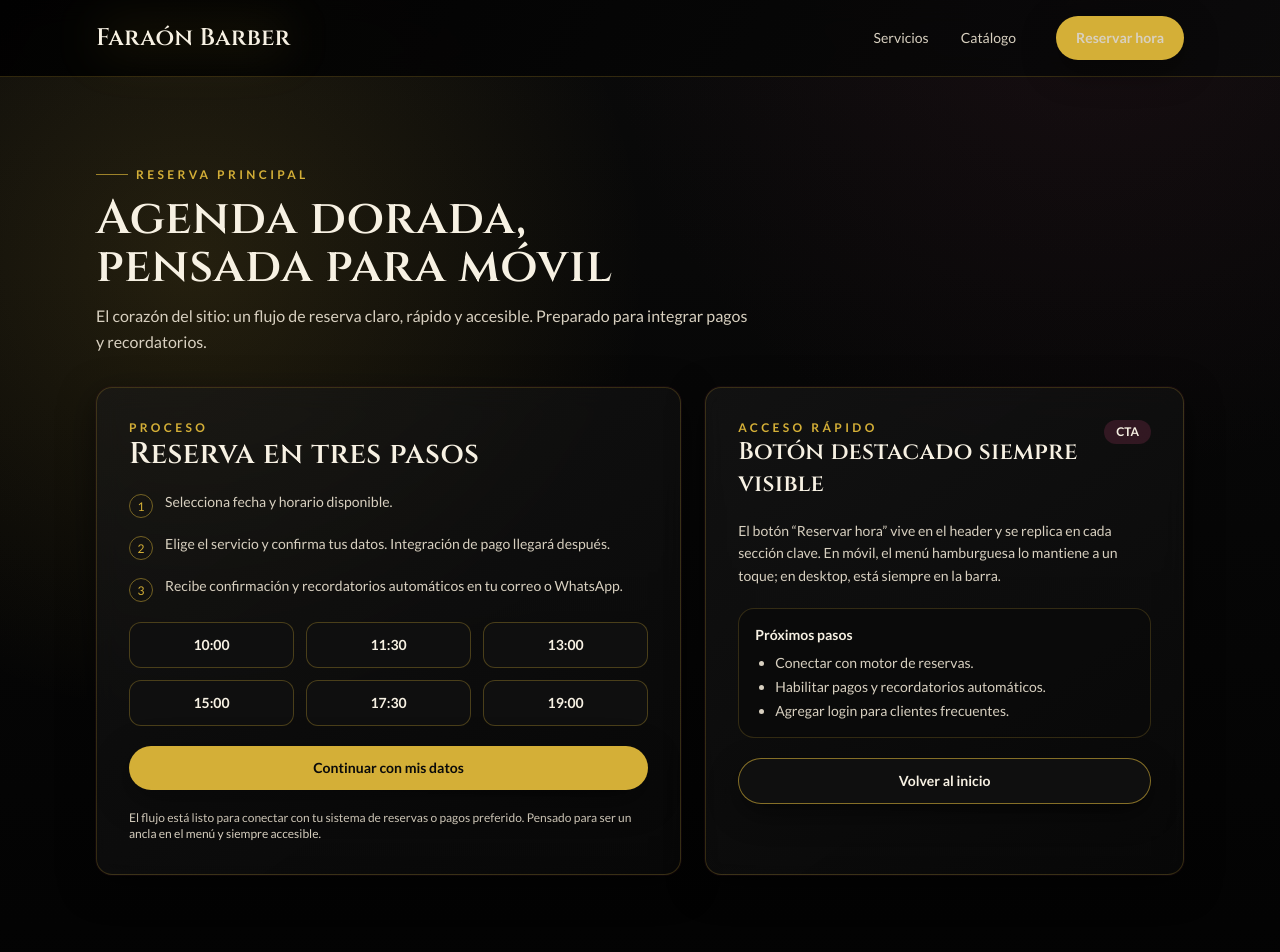
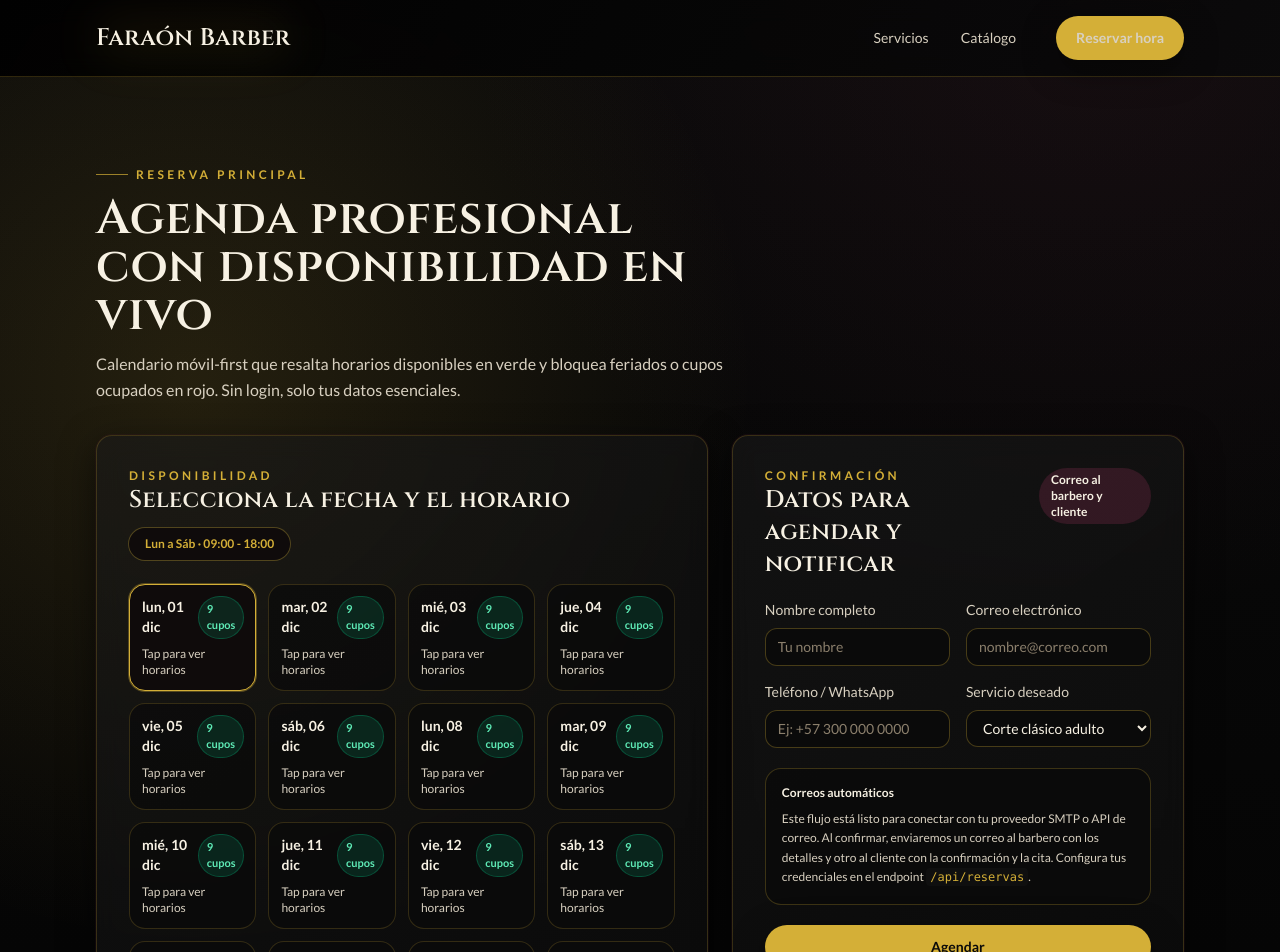
Before and after one commit to Mauriizio/faraon, a Next.js app: page /reservar in a window 1280 px wide. Shown: the top 952 px of the page. Built offline with nearby package versions, Linux system fonts and the light colour scheme.

Commit message:
Modernizar flujo de reservas con calendario

```diff
--- a/app/reservar/page.tsx
+++ b/app/reservar/page.tsx
@@ -1,83 +1,317 @@
+"use client";
+
+import { useMemo, useState } from "react";
 import { CTAButton } from "../components/CTAButton";
 import { SectionShell } from "../components/SectionShell";
 
-const slots = ["10:00", "11:30", "13:00", "15:00", "17:30", "19:00"];
+type AvailabilityStatus = "disponible" | "sin-cupos" | "feriado";
+
+type DayAvailability = {
+  date: Date;
+  key: string;
+  label: string;
+  status: AvailabilityStatus;
+  availableSlots: string[];
+};
+
+const workingHours = [
+  "09:00",
+  "10:00",
+  "11:00",
+  "12:00",
+  "13:00",
+  "14:00",
+  "15:00",
+  "16:00",
+  "17:00",
+];
+
+const holidayKeys = new Set<string>([
+  // Formato YYYY-MM-DD; extiende esta lista con tus feriados locales.
+]);
+
+const bookedSlots: Record<string, string[]> = {
+  // Ejemplo de reservas existentes para ilustrar estados.
+};
+
+const services = [
+  "Corte clásico adulto",
+  "Corte + barba",
+  "Corte para niños clásico",
+  "Corte con tijeras",
+  "Corte degradados",
+  "Cejas",
+  "Barba",
+  "Afeitado completo",
+  "Visos platinados",
+  "Ondulación permanente",
+  "Tinte para las canas",
+  "Alisado permanente keratina",
+  "Pigmentación de barba",
+  "Corte desgradado full servicio + barba pigmentada",
+];
+
+function buildAvailability(): DayAvailability[] {
+  const today = new Date();
+  today.setHours(0, 0, 0, 0);
+
+  return Array.from({ length: 21 }, (_, idx) => {
+    const date = new Date(today);
+    date.setDate(today.getDate() + idx);
+    const key = date.toISOString().split("T")[0];
+
+    const dayOfWeek = date.getDay();
+    const isSunday = dayOfWeek === 0;
+    const isHoliday = holidayKeys.has(key);
+    const blockedDay = isSunday || isHoliday;
+
+    const existing = bookedSlots[key] ?? [];
+    const availableSlots = blockedDay
+      ? []
+      : workingHours.filter((slot) => !existing.includes(slot));
+
+    let status: AvailabilityStatus = "disponible";
+    if (blockedDay) status = "feriado";
+    else if (availableSlots.length === 0) status = "sin-cupos";
+
+    const label = date.toLocaleDateString("es-ES", {
+      weekday: "short",
+      day: "2-digit",
+      month: "short",
+    });
+
+    return { date, key, label, status, availableSlots };
+  }).filter(({ date }) => date.getDay() !== 0); // Filtra domingos fuera de la grilla.
+}
+
+function statusBadgeClasses(status: AvailabilityStatus) {
+  if (status === "disponible") return "bg-emerald-500/15 text-emerald-300 ring-1 ring-emerald-500/40";
+  if (status === "sin-cupos") return "bg-rose-500/15 text-rose-200 ring-1 ring-rose-500/40";
+  return "bg-[#4a1f2f]/30 text-[#f7f1e3] ring-1 ring-[#4a1f2f]/60";
+}
 
 export default function ReservarPage() {
+  const availability = useMemo(buildAvailability, []);
+  const [selectedDateKey, setSelectedDateKey] = useState<string>(availability[0]?.key);
+  const [selectedSlot, setSelectedSlot] = useState<string | null>(null);
+  const [service, setService] = useState(services[0]);
+  const [name, setName] = useState("");
+  const [email, setEmail] = useState("");
+  const [phone, setPhone] = useState("");
+  const [statusMessage, setStatusMessage] = useState<string>("");
+  const [submitting, setSubmitting] = useState(false);
+
+  const selectedDay = availability.find((day) => day.key === selectedDateKey);
+
+  const isSubmitDisabled =
+    !selectedDay ||
+    !selectedSlot ||
+    !name.trim() ||
+    !email.trim() ||
+    !phone.trim() ||
+    selectedDay.status !== "disponible";
+
+  async function handleSubmit(event: React.FormEvent<HTMLFormElement>) {
+    event.preventDefault();
+    if (isSubmitDisabled || !selectedDay || !selectedSlot) return;
+
+    setSubmitting(true);
+    setStatusMessage("");
+
+    try {
+      const response = await fetch("/api/reservas", {
+        method: "POST",
+        headers: { "Content-Type": "application/json" },
+        body: JSON.stringify({
+          name,
+          email,
+          phone,
+          service,
+          date: selectedDay.key,
+          slot: selectedSlot,
+        }),
+      });
+
+      if (!response.ok) throw new Error("No se pudo registrar la reserva");
+      const result = await response.json();
+      setStatusMessage(result.message ?? "Reserva registrada. Enviaremos la confirmación por correo.");
+    } catch {
+      setStatusMessage("Hubo un problema al enviar la reserva. Intenta nuevamente.");
+    } finally {
+      setSubmitting(false);
+    }
+  }
+
   return (
     <SectionShell
       eyebrow="Reserva principal"
-      title="Agenda dorada, pensada para móvil"
-      description="El corazón del sitio: un flujo de reserva claro, rápido y accesible. Preparado para integrar pagos y recordatorios."
-      className="pb-20"
+      title="Agenda profesional con disponibilidad en vivo"
+      description="Calendario móvil-first que resalta horarios disponibles en verde y bloquea feriados o cupos ocupados en rojo. Sin login, solo tus datos esenciales."
+      className="pb-24"
     >
-      <div className="grid gap-6 lg:grid-cols-[1.1fr_0.9fr]">
-        <div className="glass-panel panel-hover flex flex-col gap-5 rounded-2xl p-8">
+      <div className="grid gap-6 lg:grid-cols-[1.15fr_0.85fr]">
+        <div className="glass-panel panel-hover flex flex-col gap-6 rounded-2xl p-6 sm:p-8">
+          <div className="flex flex-wrap items-center justify-between gap-3">
             <div>
-            <p className="small-caps text-xs text-[#d4af37]">Proceso</p>
-            <h3 className="section-title text-3xl font-semibold text-[#f7f1e3]">Reserva en tres pasos</h3>
+              <p className="small-caps text-xs text-[#d4af37]">Disponibilidad</p>
+              <h3 className="section-title text-2xl font-semibold text-[#f7f1e3]">
+                Selecciona la fecha y el horario
+              </h3>
             </div>
-          <ol className="space-y-4 text-sm text-[#d8d0c0]">
-            <li className="flex gap-3">
-              <span className="mt-0.5 h-6 w-6 rounded-full border border-[#d4af37]/50 text-center text-xs leading-6 text-[#d4af37]">
-                1
+            <span className="rounded-full bg-[#0f0b0b] px-4 py-2 text-xs font-semibold text-[#d4af37] ring-1 ring-[#d4af37]/30">
+              Lun a Sáb · 09:00 - 18:00
             </span>
-              Selecciona fecha y horario disponible.
-            </li>
-            <li className="flex gap-3">
-              <span className="mt-0.5 h-6 w-6 rounded-full border border-[#d4af37]/50 text-center text-xs leading-6 text-[#d4af37]">
-                2
+          </div>
+
+          <div className="grid grid-cols-2 gap-3 sm:grid-cols-3 lg:grid-cols-4">
+            {availability.map((day) => {
+              const isActive = day.key === selectedDateKey;
+              const badge = statusBadgeClasses(day.status);
+              const disabled = day.status !== "disponible";
+              return (
+                <button
+                  key={day.key}
+                  onClick={() => {
+                    setSelectedDateKey(day.key);
+                    setSelectedSlot(null);
+                  }}
+                  disabled={disabled}
+                  className={`group rounded-2xl border px-3 py-3 text-left transition focus-visible:outline focus-visible:outline-2 focus-visible:outline-offset-2 focus-visible:outline-[#d4af37] ${
+                    isActive ? "border-[#d4af37] bg-[#0f0b0b] shadow-[0_0_0_1px_rgba(212,175,55,0.35)]" : "border-[#d4af37]/20 bg-[#0b0b0b]/70"
+                  } ${disabled ? "opacity-60" : "hover:border-[#d4af37]/60"}`}
+                >
+                  <div className="flex items-center justify-between gap-2">
+                    <p className="text-sm font-semibold text-[#f7f1e3]">{day.label}</p>
+                    <span className={`rounded-full px-2 py-1 text-[11px] font-semibold ${badge}`}>
+                      {day.status === "disponible"
+                        ? `${day.availableSlots.length} cupos`
+                        : day.status === "feriado"
+                          ? "Feriado"
+                          : "Sin cupos"}
                     </span>
-              Elige el servicio y confirma tus datos. Integración de pago llegará después.
-            </li>
-            <li className="flex gap-3">
-              <span className="mt-0.5 h-6 w-6 rounded-full border border-[#d4af37]/50 text-center text-xs leading-6 text-[#d4af37]">
-                3
+                  </div>
+                  <p className="mt-2 text-xs text-[#d8d0c0]">
+                    {day.status === "disponible" ? "Tap para ver horarios" : "No disponible"}
+                  </p>
+                </button>
+              );
+            })}
+          </div>
+
+          <div className="rounded-2xl border border-[#d4af37]/30 bg-[#0b0b0b]/80 p-5">
+            <div className="flex flex-wrap items-center justify-between gap-2">
+              <p className="text-sm font-semibold text-[#f7f1e3]">Horarios del día</p>
+              {selectedDay?.status !== "disponible" && (
+                <span className="rounded-full bg-rose-500/15 px-3 py-1 text-xs font-semibold text-rose-200 ring-1 ring-rose-500/40">
+                  No disponible
                 </span>
-              Recibe confirmación y recordatorios automáticos en tu correo o WhatsApp.
-            </li>
-          </ol>
-          <div className="grid grid-cols-2 gap-3 sm:grid-cols-3">
-            {slots.map((slot) => (
+              )}
+            </div>
+            <div className="mt-4 grid grid-cols-2 gap-3 sm:grid-cols-3 lg:grid-cols-4">
+              {selectedDay?.availableSlots.length ? (
+                selectedDay.availableSlots.map((slot) => {
+                  const isActive = slot === selectedSlot;
+                  return (
                     <button
                       key={slot}
-                className="rounded-xl border border-[#d4af37]/30 bg-[#0f0f0f] px-3 py-3 text-sm font-semibold text-[#f7f1e3] transition hover:border-[#d4af37] hover:bg-[#151515] focus-visible:outline focus-visible:outline-2 focus-visible:outline-offset-2 focus-visible:outline-[#d4af37]"
+                      onClick={() => setSelectedSlot(slot)}
+                      className={`rounded-xl px-3 py-3 text-sm font-semibold transition focus-visible:outline focus-visible:outline-2 focus-visible:outline-offset-2 focus-visible:outline-[#d4af37] ${
+                        isActive
+                          ? "border border-[#d4af37] bg-[#0f0b0b] text-[#f7f1e3] shadow-[0_0_0_1px_rgba(212,175,55,0.35)]"
+                          : "border border-[#d4af37]/20 bg-[#0a0a0a] text-[#f7f1e3] hover:border-[#d4af37]/60"
+                      }`}
                     >
                       {slot}
                     </button>
+                  );
+                })
+              ) : (
+                <p className="col-span-full text-sm text-[#d8d0c0]">Elige otra fecha para ver horarios disponibles.</p>
+              )}
+            </div>
+          </div>
+        </div>
+
+        <form
+          onSubmit={handleSubmit}
+          className="glass-panel panel-hover flex flex-col gap-5 rounded-2xl p-6 sm:p-8"
+        >
+          <div className="flex items-start justify-between gap-3">
+            <div>
+              <p className="small-caps text-xs text-[#d4af37]">Confirmación</p>
+              <h3 className="section-title text-2xl font-semibold text-[#f7f1e3]">Datos para agendar y notificar</h3>
+            </div>
+            <span className="rounded-full bg-[#4a1f2f]/60 px-3 py-1 text-xs font-semibold text-[#f7f1e3]">Correo al barbero y cliente</span>
+          </div>
+
+          <div className="grid gap-4 sm:grid-cols-2">
+            <label className="flex flex-col gap-2 text-sm text-[#d8d0c0]">
+              Nombre completo
+              <input
+                value={name}
+                onChange={(e) => setName(e.target.value)}
+                required
+                className="rounded-xl border border-[#d4af37]/30 bg-[#0a0a0a] px-3 py-2 text-[#f7f1e3] placeholder:text-[#8b7f6c] focus:border-[#d4af37] focus:outline-none"
+                placeholder="Tu nombre"
+              />
+            </label>
+            <label className="flex flex-col gap-2 text-sm text-[#d8d0c0]">
+              Correo electrónico
+              <input
+                type="email"
+                value={email}
+                onChange={(e) => setEmail(e.target.value)}
+                required
+                className="rounded-xl border border-[#d4af37]/30 bg-[#0a0a0a] px-3 py-2 text-[#f7f1e3] placeholder:text-[#8b7f6c] focus:border-[#d4af37] focus:outline-none"
+                placeholder="nombre@correo.com"
+              />
+            </label>
+            <label className="flex flex-col gap-2 text-sm text-[#d8d0c0]">
+              Teléfono / WhatsApp
+              <input
+                type="tel"
+                value={phone}
+                onChange={(e) => setPhone(e.target.value)}
+                required
+                className="rounded-xl border border-[#d4af37]/30 bg-[#0a0a0a] px-3 py-2 text-[#f7f1e3] placeholder:text-[#8b7f6c] focus:border-[#d4af37] focus:outline-none"
+                placeholder="Ej: +57 300 000 0000"
+              />
+            </label>
+            <label className="flex flex-col gap-2 text-sm text-[#d8d0c0]">
+              Servicio deseado
+              <select
+                value={service}
+                onChange={(e) => setService(e.target.value)}
+                className="rounded-xl border border-[#d4af37]/30 bg-[#0a0a0a] px-3 py-2 text-[#f7f1e3] focus:border-[#d4af37] focus:outline-none"
+              >
+                {services.map((item) => (
+                  <option key={item} value={item} className="bg-[#0a0a0a] text-[#f7f1e3]">
+                    {item}
+                  </option>
                 ))}
+              </select>
+            </label>
           </div>
-          <CTAButton className="w-full justify-center">Continuar con mis datos</CTAButton>
-          <p className="text-xs text-[#d8d0c0]">
-            El flujo está listo para conectar con tu sistema de reservas o pagos preferido. Pensado para ser un ancla en el menú y
-            siempre accesible.
+
+          <div className="rounded-2xl border border-[#d4af37]/25 bg-[#0b0b0b]/70 p-4 text-xs text-[#d8d0c0]">
+            <p className="font-semibold text-[#f7f1e3]">Correos automáticos</p>
+            <p className="mt-2 leading-relaxed">
+              Este flujo está listo para conectar con tu proveedor SMTP o API de correo. Al confirmar, enviaremos un correo al
+              barbero con los detalles y otro al cliente con la confirmación y la cita. Configura tus credenciales en el
+              endpoint <code className="rounded bg-[#0f0f0f] px-1 py-0.5 text-[#d4af37]">/api/reservas</code>.
             </p>
           </div>
 
-        <div className="glass-panel panel-hover flex flex-col gap-5 rounded-2xl p-8">
-          <div className="flex items-start justify-between">
-            <div>
-              <p className="small-caps text-xs text-[#d4af37]">Acceso rápido</p>
-              <h3 className="section-title text-2xl font-semibold text-[#f7f1e3]">Botón destacado siempre visible</h3>
-            </div>
-            <span className="rounded-full bg-[#4a1f2f]/60 px-3 py-1 text-xs font-semibold text-[#f7f1e3]">CTA</span>
-          </div>
-          <p className="text-sm leading-relaxed text-[#d8d0c0]">
-            El botón “Reservar hora” vive en el header y se replica en cada sección clave. En móvil, el menú hamburguesa lo
-            mantiene a un toque; en desktop, está siempre en la barra.
-          </p>
-          <div className="rounded-2xl border border-[#d4af37]/20 bg-[#0a0a0a]/70 p-4 text-sm text-[#f7f1e3]">
-            <p className="font-semibold">Próximos pasos</p>
-            <ul className="mt-2 list-disc space-y-1 pl-5 text-[#d8d0c0]">
-              <li>Conectar con motor de reservas.</li>
-              <li>Habilitar pagos y recordatorios automáticos.</li>
-              <li>Agregar login para clientes frecuentes.</li>
-            </ul>
-          </div>
-          <CTAButton href="/" variant="ghost" className="w-full justify-center">
-            Volver al inicio
+          <CTAButton
+            type="submit"
+            className="w-full justify-center"
+            disabled={isSubmitDisabled || submitting}
+          >
+            {submitting ? "Agendando..." : "Agendar"}
           </CTAButton>
-        </div>
+
+          {statusMessage && <p className="text-sm text-[#d8d0c0]">{statusMessage}</p>}
+        </form>
       </div>
     </SectionShell>
   );
```
Also changed, not shown: app/api/reservas/route.ts (added, +17 -0 lines). Lines whose indentation alone changed are shown as unchanged.
